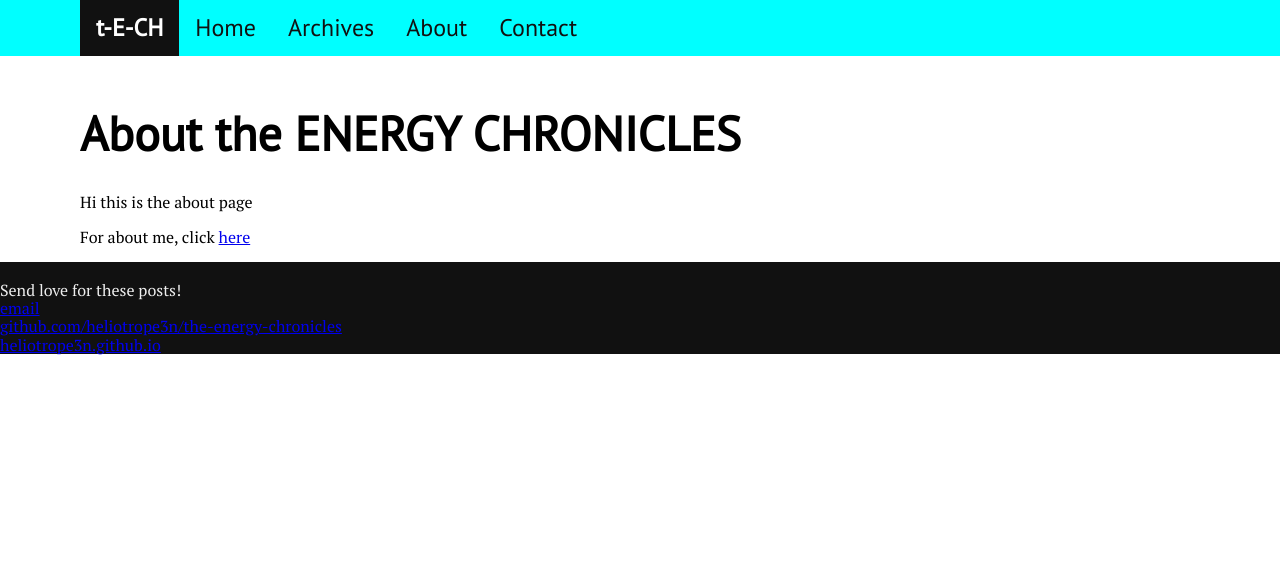
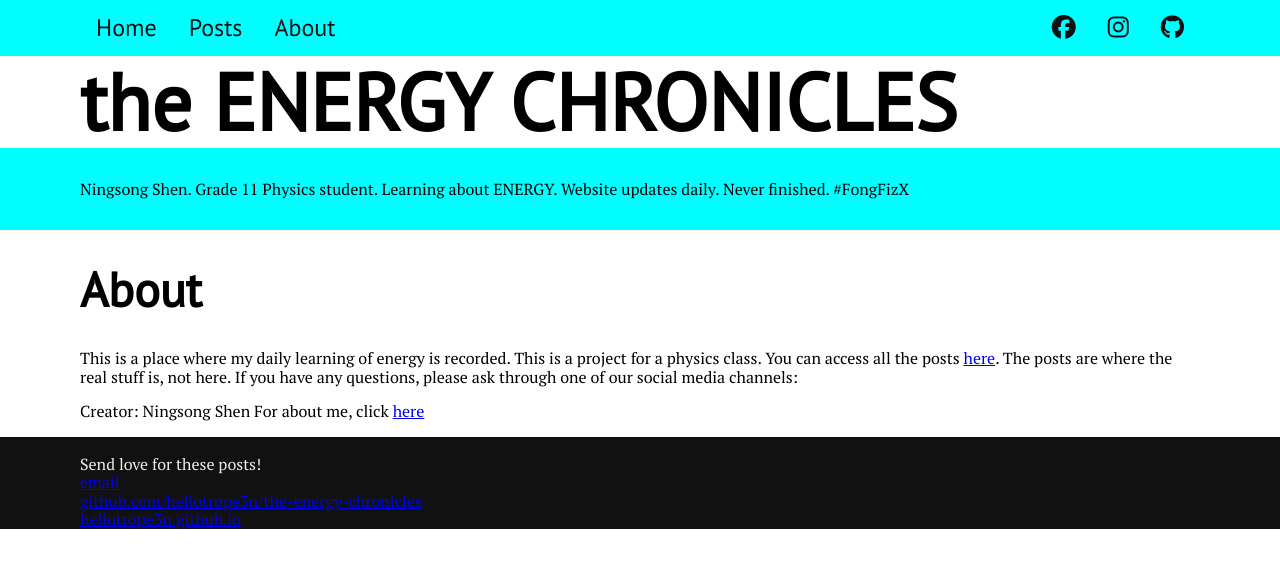
Before and after one commit to heliotrope3n/the-energy-chronicles, a Jekyll site: the page built from about/index.md, in a window 1280 px wide. Shown: the top 568 px of the page. Built offline with Jekyll 4.4.1, drawn with Linux system fonts in a browser that asks for light colours; nearby versions of some CDN libraries.

Commit message:
design changes

```diff
--- a/_layouts/default.html
+++ b/_layouts/default.html
@@ -15,14 +15,21 @@
         <nav>
             <ul>
                 <span class="nav-head"><li><a href="{{ site.url }}">t-E-CH</a></li></span>
-                <li><a href="{{ site.url }}">Home</a></li>
-                <li><a href="{{ site.url }}/blog">Archives</a></li>
-                <li><a href="{{ site.url }}/about">About</a></li>
-                <li><a href="{{ site.url }}/contact">Contact</a></li>
+                <li><a href="{{ site.url }}" id="nav-home">Home</a></li>
+                <li><a href="{{ site.url }}/blog" id="nav-blog">Posts</a></li>
+                <li><a href="{{ site.url }}/about" id="nav-about">About</a></li>
+                <div class="nav-right">
+                    <li><a href="https://facebook.com/theENERGYCHRONICLES" target="_blank"><i class="fa fa-facebook-official" aria-hidden="true"></i></a></li>
+                    <li><a href="https://instagram.com/theENERGYCHRONICLES" target="_blank"><i class="fa fa-instagram" aria-hidden="true"></i></a></li>
+                    <li><a href="https://github.com/the-energy-chronicles" target="_blank"><i class="fa fa-github" aria-hidden="true"></i></a></li>
+                </div>
             </ul>
         </nav>
         <div class="within-padding">
-            <br/>
+            <h1 id="mainhead">the ENERGY CHRONICLES</h1>
+            <div class="content-page-width headline">
+                <p id="headline2">Ningsong Shen. Grade 11 Physics student. Learning about ENERGY. Website updates daily. Never finished. #FongFizX</p>
+            </div>
             <div class="container">
 
                 {{ content }}
@@ -40,10 +47,37 @@
             </footer>
 
         <script src="https://ajax.googleapis.com/ajax/libs/jquery/3.2.1/jquery.min.js"></script>
+        <script src="https://use.fontawesome.com/b8cc957f87.js"></script>
         <script>
+            // The sticky navbar and content positioning below
             $(document).ready(function() {
                 var contentPlacement = $('nav').position().top + $('nav').height();
                 $('.within-padding').css('margin-top',contentPlacement);
+
+
+            });
+
+            // The logo to show up after scroll
+            $(document).ready(function(){
+                 //hides them logo when the page loads
+                 $(".nav-head").hide();
+            });
+
+            $(document).scroll(function () {
+            var y = $(document).scrollTop(),
+               image = $(".nav-head"),
+               header = $("nav");
+
+
+            if (y >= 100) {
+                //show the image and make the header fixed
+                header.addClass('fixed');
+                image.show();
+            } else {
+                //put the header in original position and hide image
+                header.removeClass('fixed');
+                image.hide();
+            }
             });
         </script>
     </body>
--- a/about/index.md
+++ b/about/index.md
@@ -3,8 +3,11 @@ layout: default
 title: About the ENERGY CHRONICLES
 ---
 
-# About the ENERGY CHRONICLES
+# About
 
-Hi this is the about page
+This is a place where my daily learning of energy is recorded. This is a project for a physics class. You can access all the posts <a href="{{ site.url }}/blog">here</a>. The posts are where the real stuff is, not here. If you have any questions, please ask through one of our social media channels:
 
+
+
+Creator: Ningsong Shen
 For about me, click <a href="https://heliotrope3n.github.io">here</a>
--- a/blog/index.html
+++ b/blog/index.html
@@ -1,6 +1,6 @@
 ---
 layout: default
-title: the ENERGY CHRONICLE posts
+title: Post Listing
 ---
 
 <h1>{{ page.title }}</h1>
--- a/css/style.css
+++ b/css/style.css
@@ -18,6 +18,18 @@ nav {
     box-sizing: border-box;
     z-index: 999;
 }
+
+footer {
+    width: 100%;
+    background-color: #111111;
+    color: #EEEEEE;
+    padding: 0em 1em 0em 1em;
+}
+.headline {
+    background-color: aqua;
+    padding: 0em 1em 0em 5em
+}
+
 .within-padding {
     padding: 0em 1em 0em 1em;
 }
@@ -28,6 +40,12 @@ nav {
     nav {
         padding: 0em 5em 0em 5em;
     }
+    footer {
+        padding: 0em 5em 0em 5em;
+    }
+    .headline {
+        padding: 1em 5em 1em 5em;
+    }
 }
 
 h1 {
@@ -35,8 +53,9 @@ h1 {
     font-size: 3em;
 }
 
-.home h1 {
+#mainhead {
     font-size: 5em;
+    margin-bottom: 0em;
 }
 article h2 a {
     font-size: 2em;
@@ -46,7 +65,7 @@ p {
 }
 
 hr {
-    border-top: 0.5em double #000000;
+    border-top: 2em solid #00FFFF;
 }
 
 nav ul {
@@ -113,8 +132,14 @@ nav {
     font-size: 1.5em;
 }
 
-footer {
-    width: 100%;
-    background-color: #111111;
-    color: #EEEEEE;
+
+
+.content-page-width {
+     margin-left: calc(50% - 50vw);
+     width: 100vw;
+     overflow: visible;
 }
+
+.nav-right {
+    float: right;
+}
```
Also changed, not shown: contact/index.md (deleted, +0 -6 lines), index.html (+5 -2 lines), images/logo-square.jpg (added), images/logo-square.png (added), images/logo_rect.jpg (added), images/logo_rect.png (added), images/roller_coaster.png (added).
